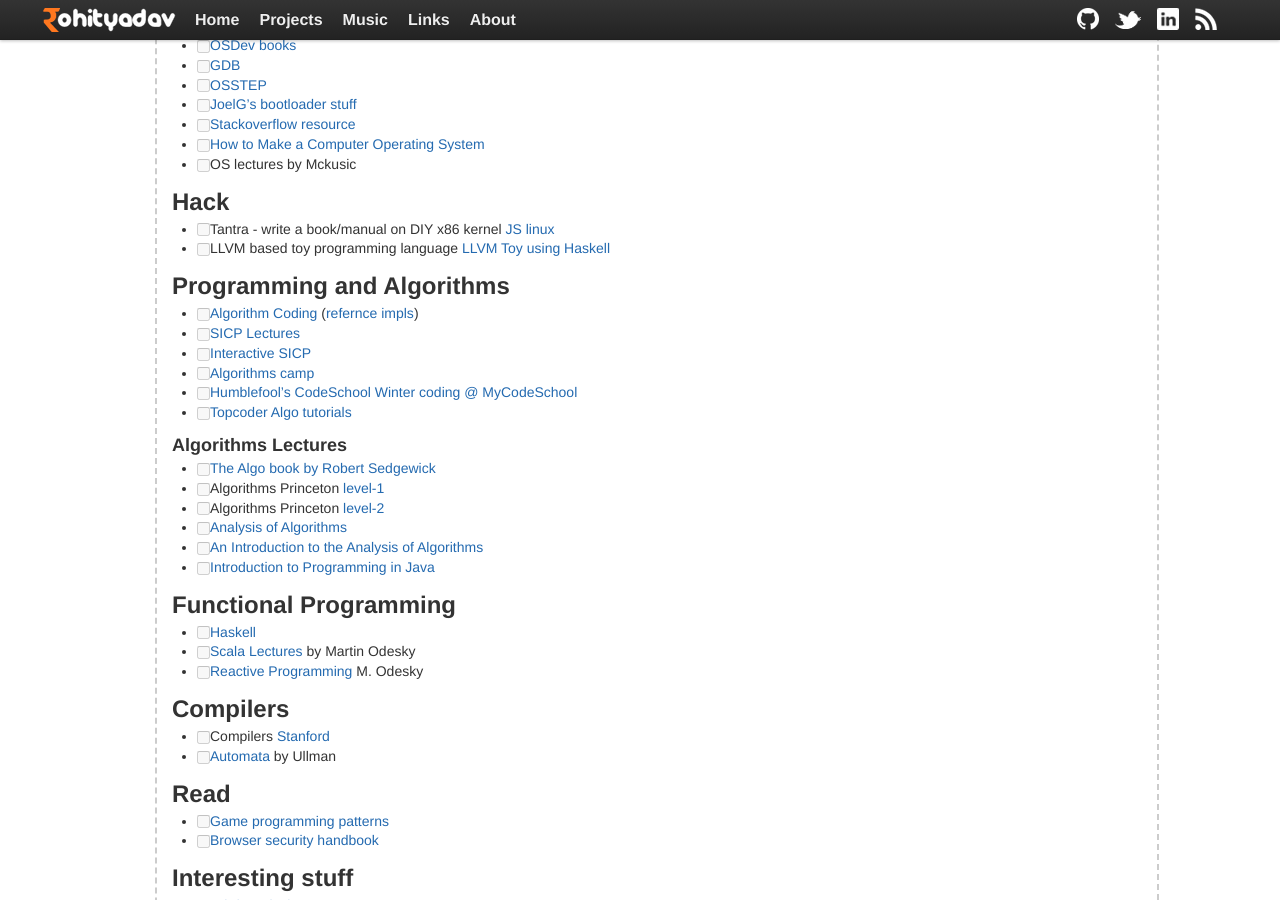
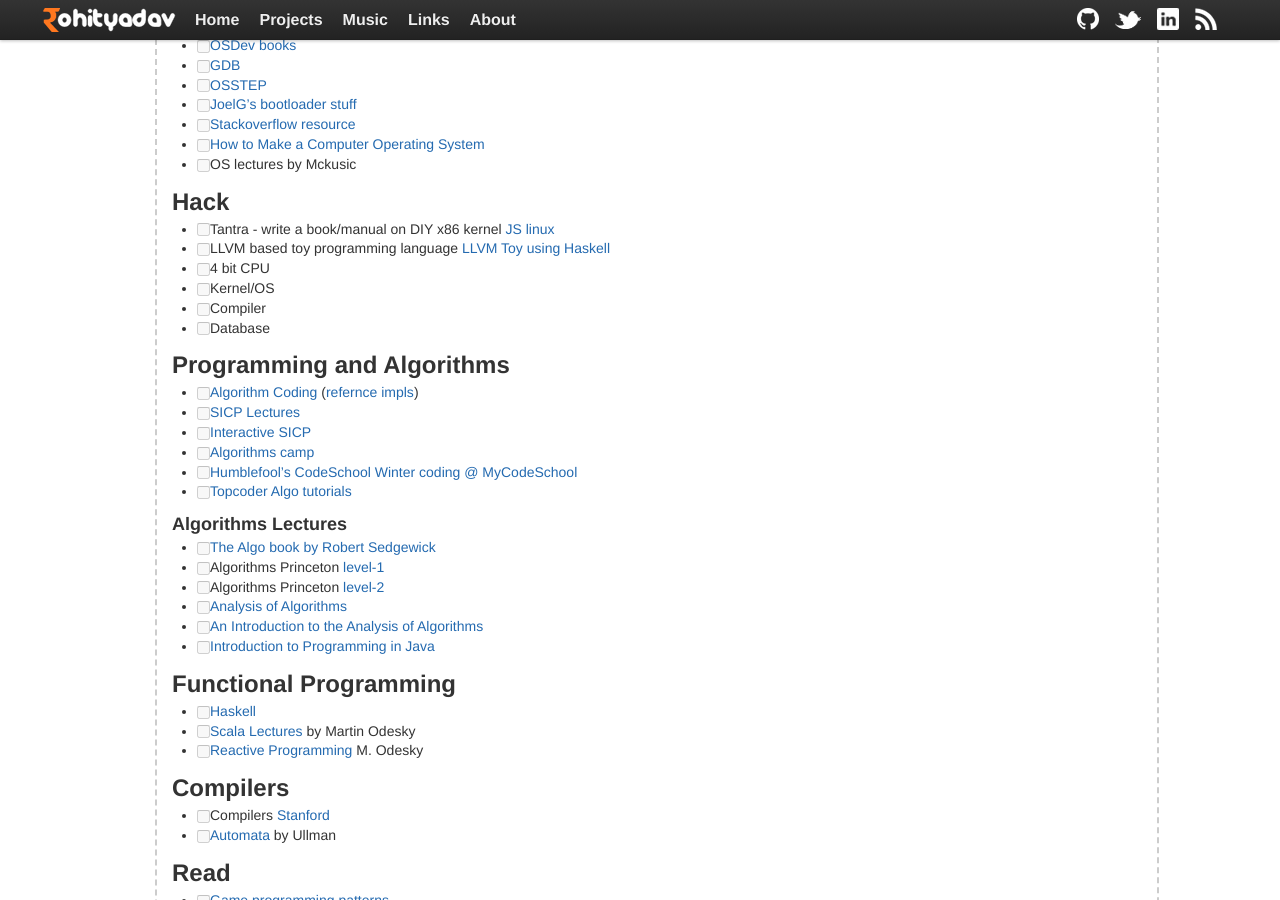
Before and after one commit to rohityadavcloud/rohityadavcloud.github.io, a Jekyll site: the page built from kaizen/index.markdown, in a window 1280 px wide and 900 px high, scrolled down 543 px. Built offline with Jekyll 4.4.1, drawn with Linux system fonts in a browser that asks for light colours.

Commit message:
stuff
Signed-off-by: Rohit Yadav <bhaisaab@baagi.org>

```diff
--- a/_posts/2014-09-12-cloudstack-kvm.markdown
+++ b/_posts/2014-09-12-cloudstack-kvm.markdown
@@ -1,7 +1,7 @@
 ---
 layout: post
 title: How to install CloudStack with KVM host
-excerpt: KVM, Apache CloudStack, MySQL, NFS
+excerpt: KVM & CloudStack
 ---
 
 This is a how-to guide on setting up CloudStack on Ubuntu and with KVM host in
--- a/kaizen/index.markdown
+++ b/kaizen/index.markdown
@@ -40,6 +40,10 @@
 
 - [ ] Tantra - write a book/manual on DIY x86 kernel [JS linux](https://github.com/levskaya/jslinux-deobfuscated)
 - [ ] LLVM based toy programming language [LLVM Toy using Haskell](http://www.stephendiehl.com/llvm/)
+- [ ] 4 bit CPU
+- [ ] Kernel/OS
+- [ ] Compiler
+- [ ] Database
 
 ## Programming and Algorithms
 
```
